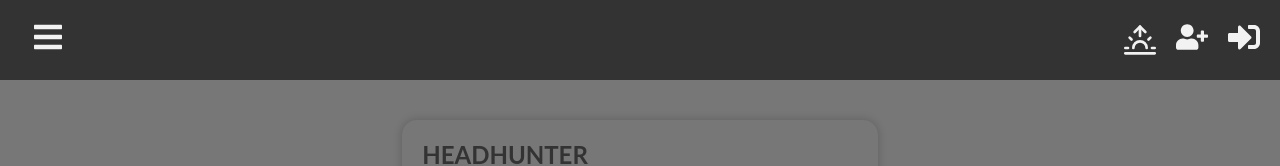
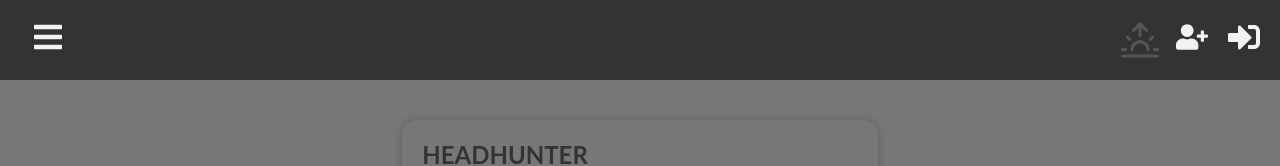
Before and after one commit to MikaelEngvall/headhunter-sidebare-final, a React (Create React App) app: page / in a window 1280 px wide. In both pictures the pointer is over the link 1140 px from the left and 40 px from the top of the page. Shown: the top 166 px of the page. Built offline with nearby package versions, Linux system fonts and the light colour scheme.

Commit message:
scaling the icons on hover

```diff
--- a/src/App.css
+++ b/src/App.css
@@ -160,8 +160,10 @@ span {
   color: var(--text-color-light);
 }
 
-.auth-icon:hover {
+.auth-icon:hover,
+.toggle-switch:hover {
   color: #555;
+  transform: scale(1.2);
 }
 
 .toggle-switch input[type="checkbox"] {
```
